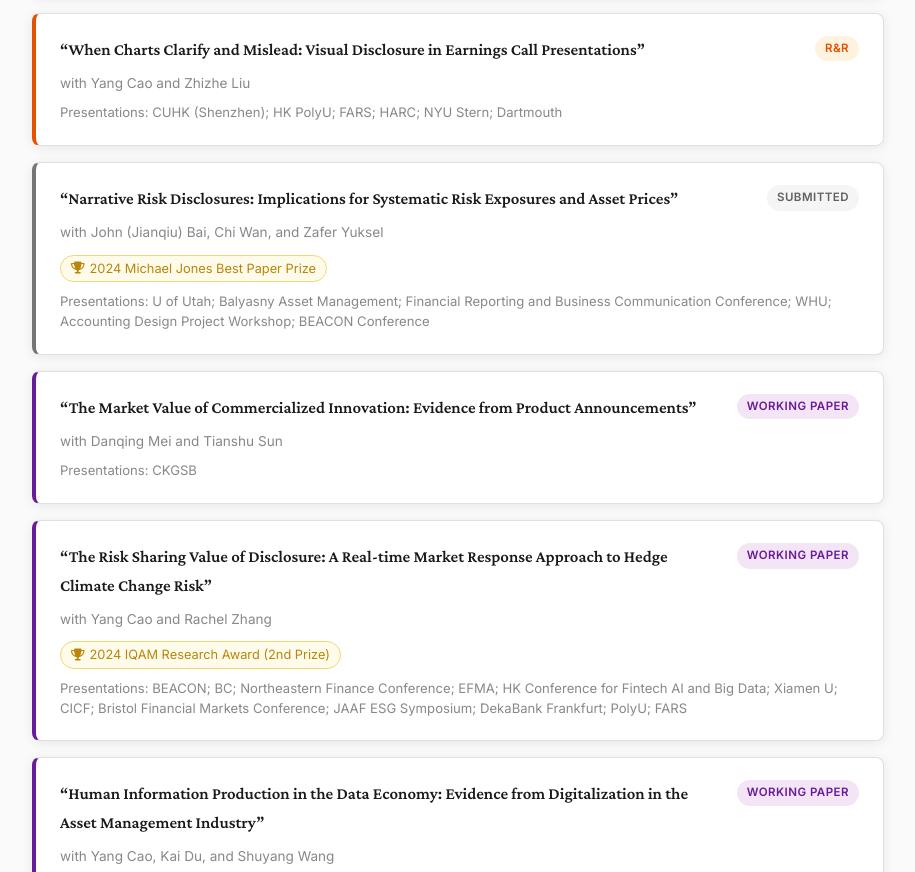
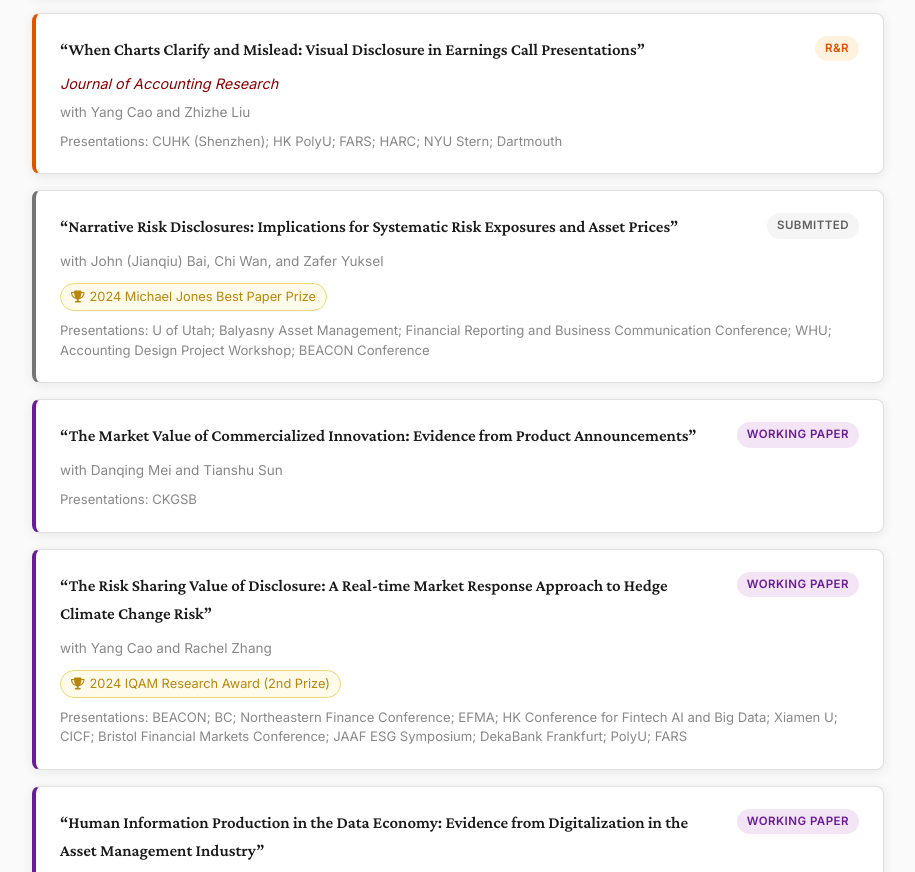
Before and after one commit to MiaoLiuBoston/MiaoLiuBoston.github.io, a website: page index.html in a window 1280 px wide. Shown: the part 3110-3982 px from the top of the page, without its empty margins (182-1097 px from the left). Drawn offline with nearby package versions, Linux system fonts and the light colour scheme.

Commit message:
Add journal name to Charts paper: Journal of Accounting Research
Co-Authored-By: Claude Sonnet 4.6 <noreply@anthropic.com>

```diff
--- a/index.html
+++ b/index.html
@@ -246,6 +246,7 @@
               <div class="paper-title">&ldquo;When Charts Clarify and Mislead: Visual Disclosure in Earnings Call Presentations&rdquo;</div>
               <span class="badge badge-rr">R&amp;R</span>
             </div>
+            <div class="paper-journal">Journal of Accounting Research</div>
             <div class="paper-authors">with Yang Cao and Zhizhe Liu</div>
             <div class="paper-presentations">Presentations: CUHK (Shenzhen); HK PolyU; FARS; HARC; NYU Stern; Dartmouth</div>
           </div>
```
